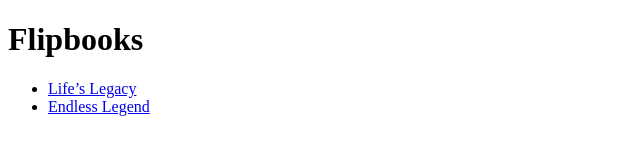
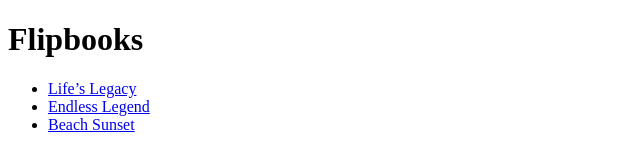
Before and after one commit to ttpflipbooks/flipbooks, a plain HTML site: page index.html in a window 1280 px wide. Shown: the whole page, without its empty margins (0-640 px from the left). Drawn offline with Linux system fonts and the light colour scheme.

Commit message:
Update index.html

```diff
--- a/index.html
+++ b/index.html
@@ -9,6 +9,7 @@
     <ul>
       <li><a href="lifes_legacy/">Life’s Legacy</a></li>
       <li><a href="endless_legend/">Endless Legend</a></li>
+      <li><a href="beach_sunset/">Beach Sunset</a></li>
     </ul>
   </body>
 </html>
```
